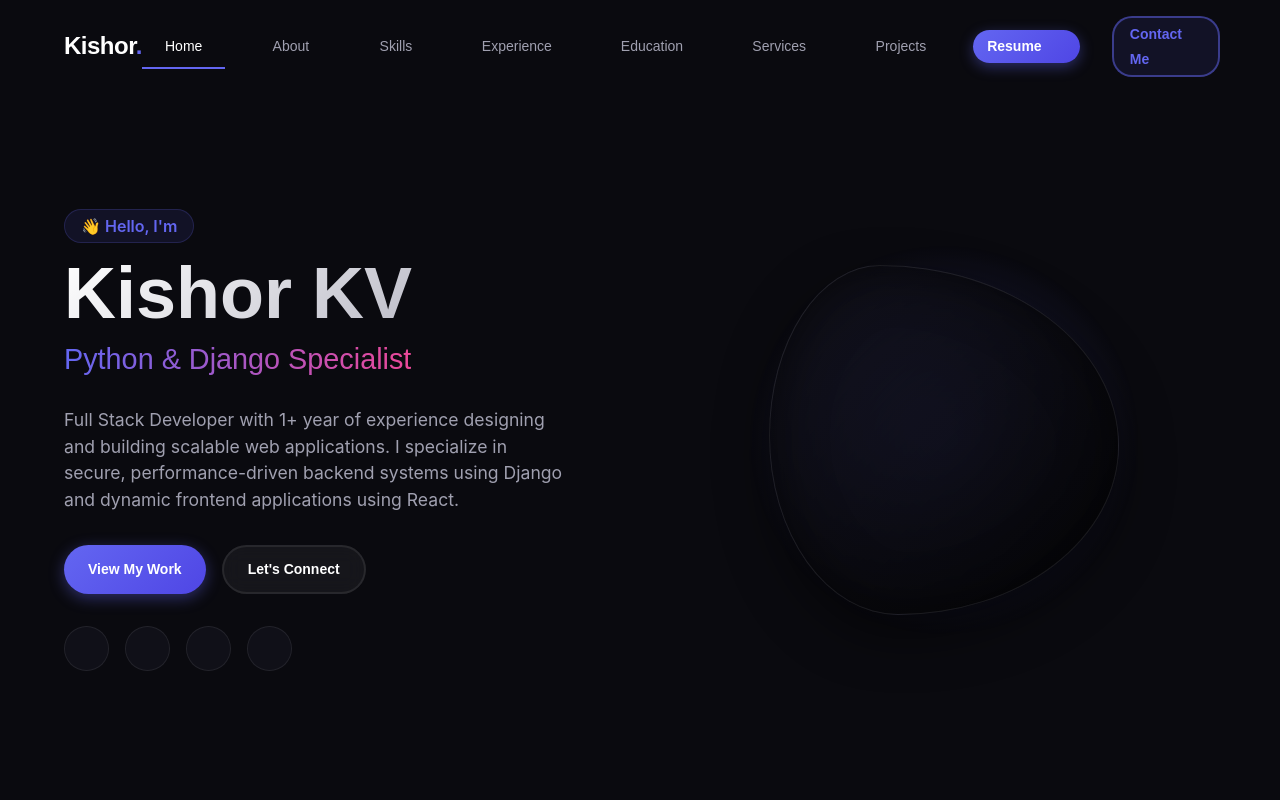
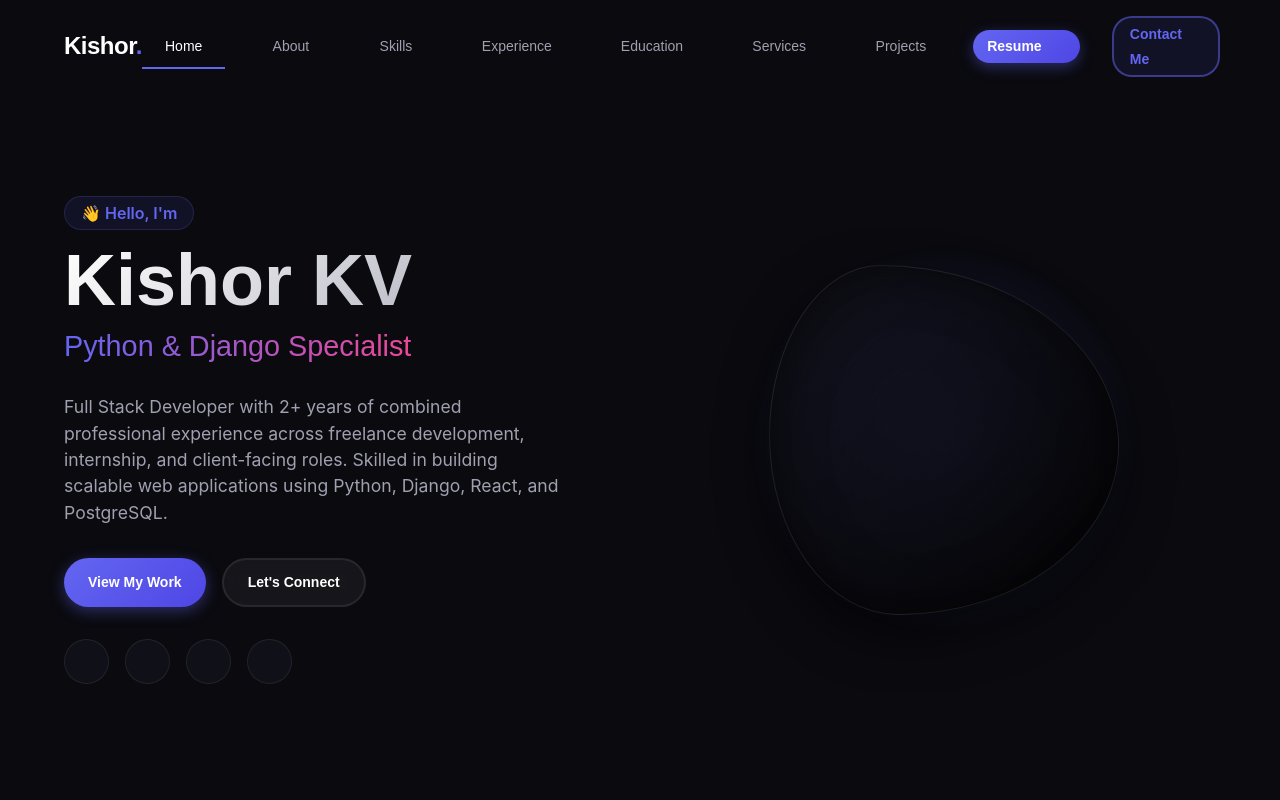
Before and after one commit to KISHORKVV/Kishor_Portfolio, a React (Vite) app in the folder react-portfolio/: page / in a window 1280 px wide. Shown: the top 800 px of the page. Built offline with nearby package versions, Linux system fonts and the light colour scheme; some icons are missing.

Commit message:
Revise experience summary in HeroSection component
Updated professional experience description in HeroSection.

```diff
--- a/react-portfolio/src/components/HeroSection.jsx
+++ b/react-portfolio/src/components/HeroSection.jsx
@@ -87,7 +87,7 @@ const HeroSection = () => {
                         </Typography>
 
                         <Typography variant="body1" sx={{ color: 'text.secondary', fontSize: '1.1rem', mb: 4, maxWidth: 500, mx: { xs: 'auto', md: 0 } }}>
-                            Full Stack Developer with 1+ year of experience designing and building scalable web applications. I specialize in secure, performance-driven backend systems using Django and dynamic frontend applications using React.
+                            Full Stack Developer with 2+ years of combined professional experience across freelance development, internship, and client-facing roles. Skilled in building scalable web applications using Python, Django, React, and PostgreSQL.
                         </Typography>
 
                         <Box sx={{ display: 'flex', gap: 2, mb: 4, justifyContent: { xs: 'center', md: 'flex-start' }, flexWrap: 'wrap' }}>
```
